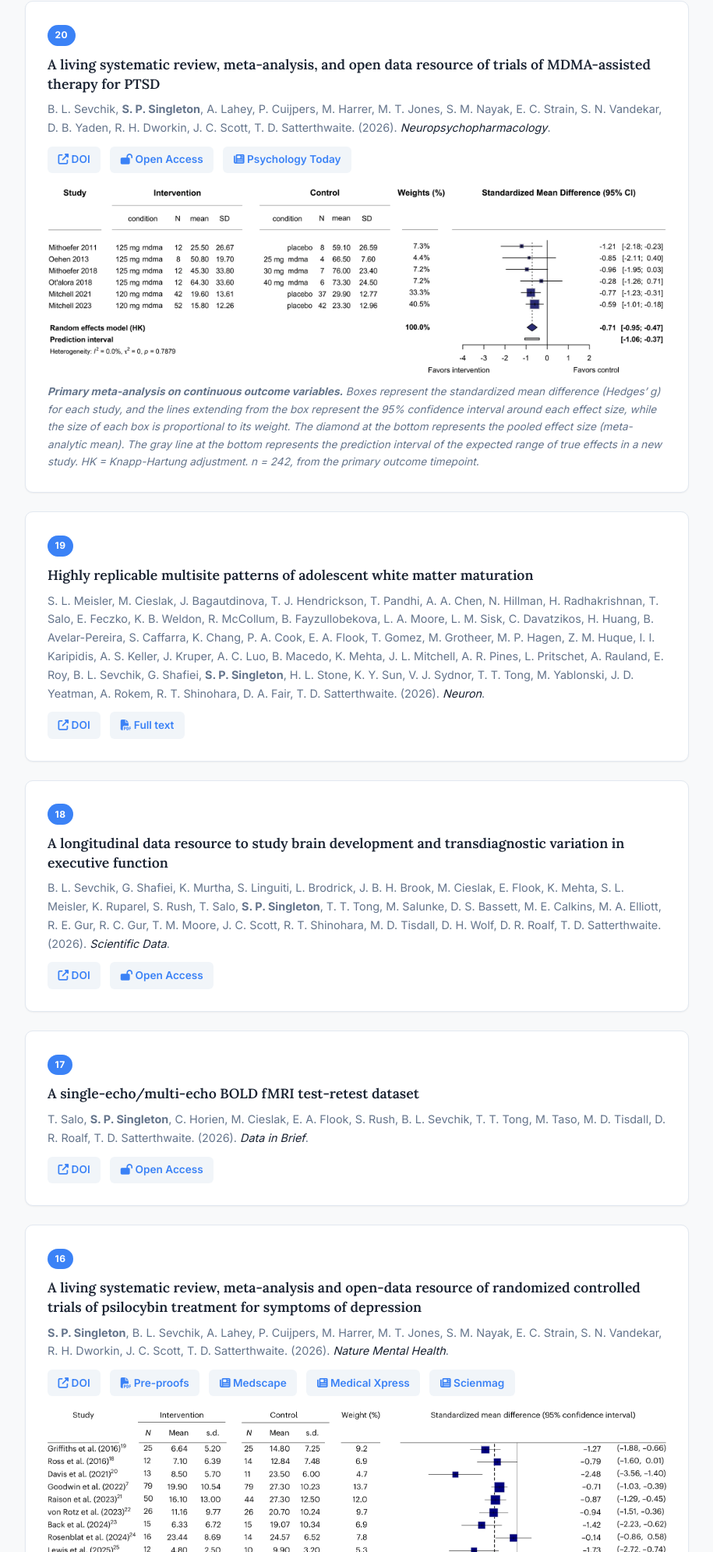
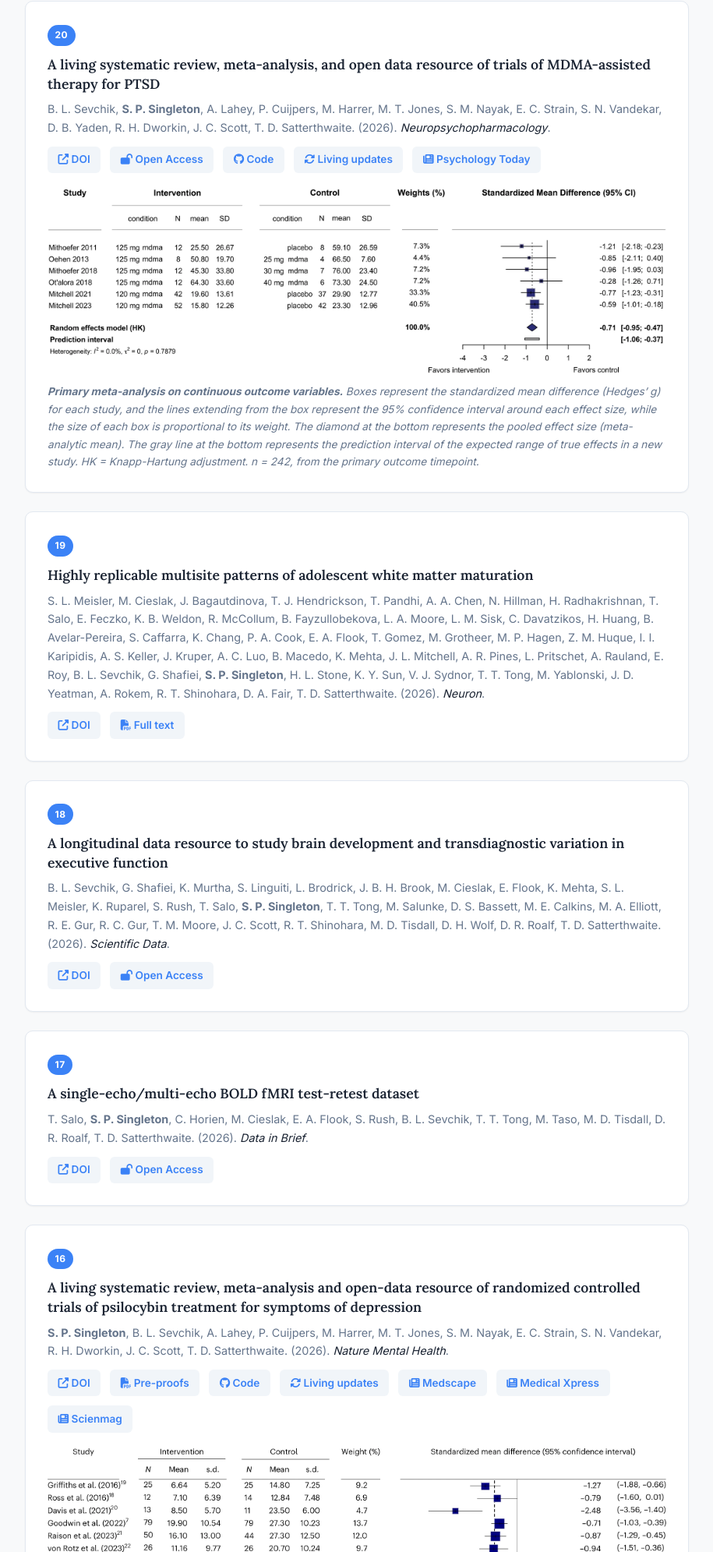
Before and after one commit to singlesp/singlesp.github.io, a plain HTML site: page research.html in a window 1280 px wide. Shown: the part 382-2373 px from the top of the page at 78% size, without its empty margins (182-1097 px from the left). Drawn offline with Linux system fonts and the light colour scheme.

Commit message:
feat: add code and living-update links to SYPRES papers
Co-Authored-By: Claude Opus 5.5 <noreply@anthropic.com>

```diff
--- a/research.html
+++ b/research.html
@@ -77,6 +77,10 @@
                 class="fas fa-external-link-alt"></i> DOI</a>
             <a href="https://doi.org/10.1038/s41386-026-02575-z" target="_blank"><i
                 class="fas fa-lock-open"></i> Open Access</a>
+            <a href="https://github.com/PennLINC/sypres-docs" target="_blank"><i class="fab fa-github"></i>
+              Code</a>
+            <a href="https://sypres.io/docs/datasets/MDMAPTSD/" target="_blank"><i class="fas fa-sync-alt"></i>
+              Living updates</a>
             <a href="https://www.psychologytoday.com/us/blog/addiction-outlook/202610/mdma-molly-for-ptsd-hope-hype-and-hard-evidence" target="_blank"><i class="fas fa-newspaper"></i>
               Psychology Today</a>
           </div>
@@ -166,6 +170,10 @@
             <a href="https://doi.org/10.1038/s44220-026-00630-8" target="_blank"><i
                 class="fas fa-external-link-alt"></i> DOI</a>
             <a href="papers/natmh2026.pdf" target="_blank"><i class="fas fa-file-pdf"></i> Pre-proofs</a>
+            <a href="https://github.com/PennLINC/sypres-docs" target="_blank"><i class="fab fa-github"></i>
+              Code</a>
+            <a href="https://sypres.io/docs/datasets/PSILODEP/" target="_blank"><i class="fas fa-sync-alt"></i>
+              Living updates</a>
             <a href="https://www.medscape.com/viewarticle/living-database-tracks-psilocybin-trials-depression-2026a1000dmx" target="_blank"><i class="fas fa-newspaper"></i>
               Medscape</a>
             <a href="https://medicalxpress.com/news/2026-04-depression-treatment-shifting-mushroom-derived.html" target="_blank"><i class="fas fa-newspaper"></i>
```
